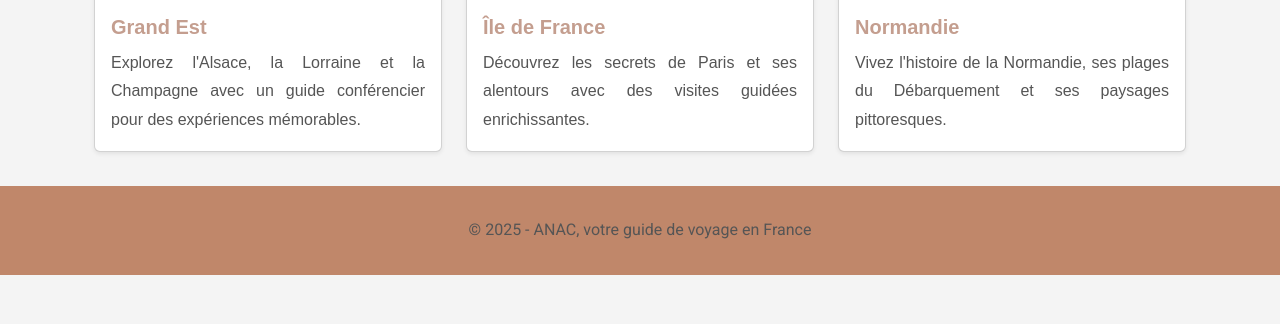
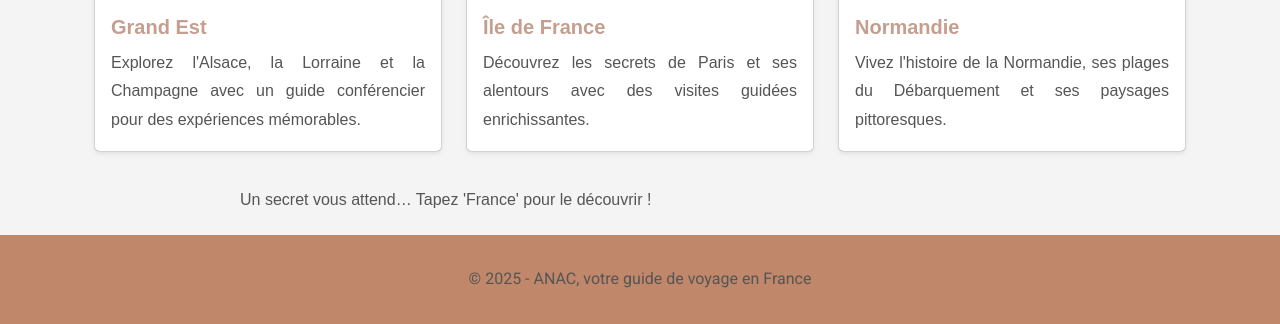
Before and after one commit to QALLOUJ/ANAC_APPLICATION, a PHP site: template templates/index.html.twig in a window 1280 px wide. Shown: the part 2427-2751 px from the top of the page. Before the commit the page ends 2702 px from the top, so only its background shows below. Run offline with PHP 8.4, Linux system fonts and the light colour scheme; the template is opened without the code that fills it, so the values that code supplies are empty; some libraries are stand-ins or nearby versions.

Commit message:
update indice dans acceuil

```diff
--- a/templates/index.html.twig
+++ b/templates/index.html.twig
@@ -400,7 +400,7 @@
                 </div>
             </div>
         </div>
-
+<p> Un secret vous attend… Tapez 'France' pour le découvrir !  </p>
 
 
 {% endblock %}
```
